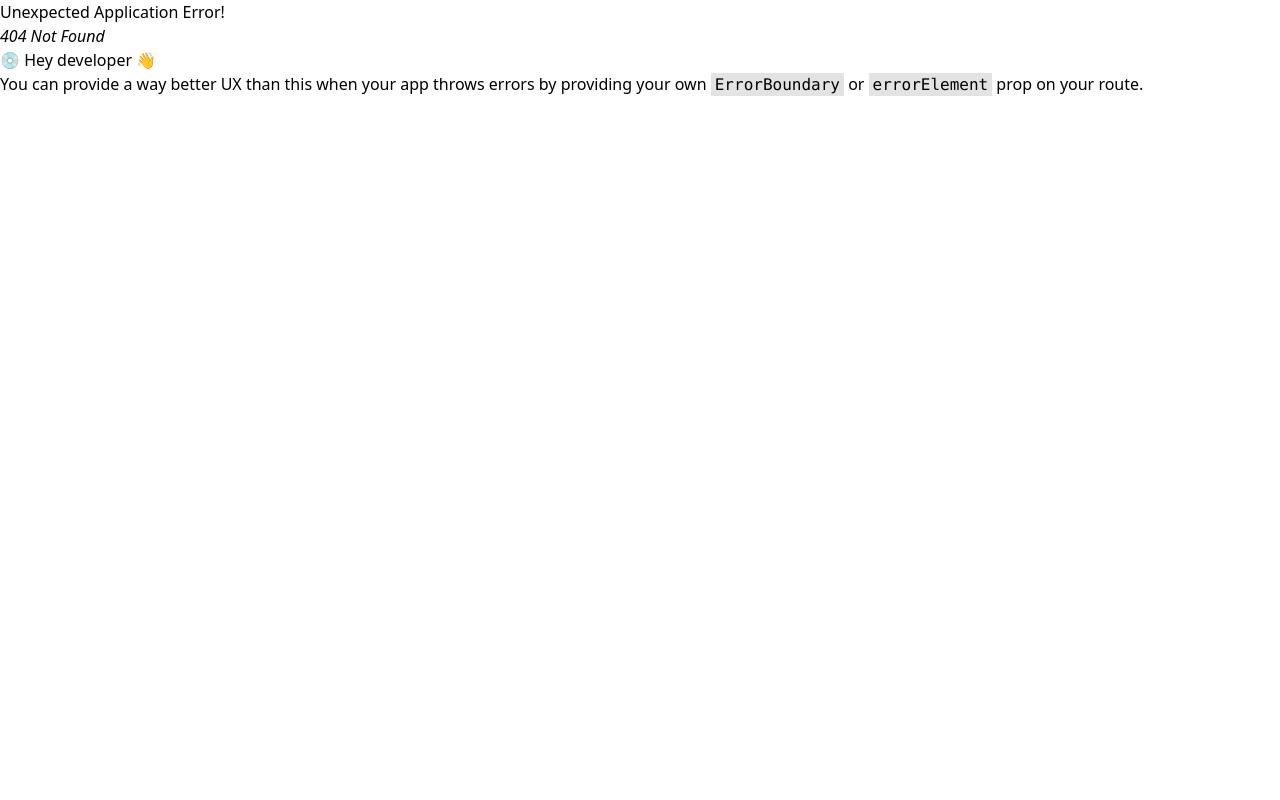
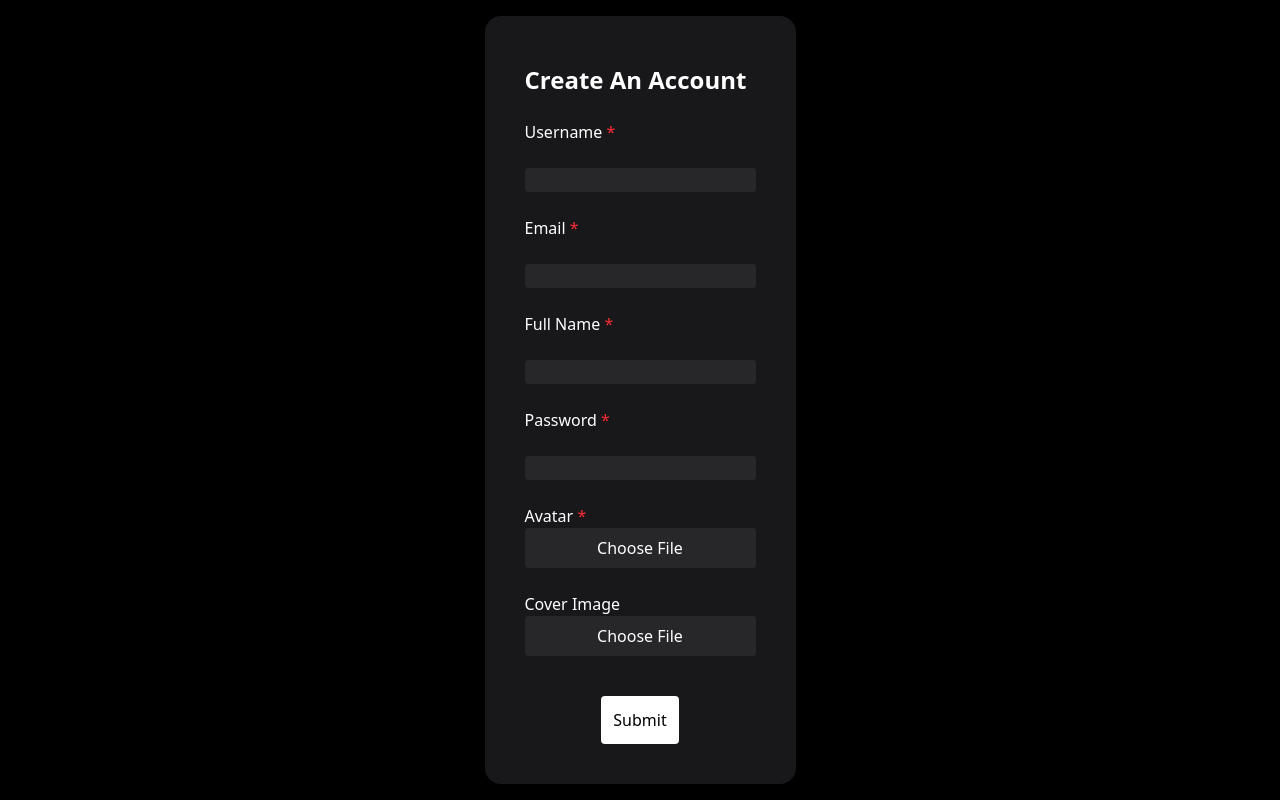
Before and after one commit to barcode8/VideoHub, a React (Vite) app in the folder Frontend/: page /register in a window 1280 px wide. Before the commit this address had no page. Built offline with nearby package versions, Linux system fonts and the light colour scheme.

Commit message:
Add register page and roboto font to all components

```diff
--- a/Frontend/package.json
+++ b/Frontend/package.json
@@ -10,6 +10,7 @@
     "preview": "vite preview"
   },
   "dependencies": {
+    "@fontsource/roboto": "^5.2.6",
     "@tailwindcss/vite": "^4.1.11",
     "axios": "^1.10.0",
     "motion": "^12.23.6",
--- /dev/null
+++ b/Frontend/src/components/FileUpload.jsx
@@ -0,0 +1,66 @@
+import {useState } from "react";
+import { FaTimes } from "react-icons/fa";
+
+export default function FileUpload({
+    label="Upload File",
+    name= "file",
+    required= true,
+    accept= "image/*"
+}){
+    const [file, setFile]= useState(null)
+    const [preview, setPreview]= useState(null)
+
+    const handleFileChange= (e)=>{
+        const selectedFile= e.target.files[0]
+        if(selectedFile){
+            setFile(selectedFile)
+            setPreview(URL.createObjectURL(selectedFile))
+        }
+    }
+
+    const removeFile= ()=>{
+        setFile(null)
+        setPreview(null)
+    }
+
+    return(
+        <div className="text-white w-full max-w-md mx-auto font-roboto">
+            <label htmlFor={name}>
+                {label} {required && <span className="text-red-500">*</span>}
+            </label>
+
+            <input
+            id={name}
+            type="file"
+            accept={accept}
+            className="hidden"
+            onChange={handleFileChange}/>
+
+            {!file ? (
+                <label htmlFor={name}
+                className="block w-full text-center bg-zinc-800 text-white py-2 rounded cursor-pointer hover:bg-zinc-700 transition">
+                    Choose File
+                </label>
+            ):(
+                <div className="relative bg-zinc-800 p-4 rounded-md mt-2 flex items-center gap-4">
+                    {preview && (
+                        <img src={preview}
+                        alt="preview"
+                        className="w-16 h-16 object-cover rounded-md"
+                        />
+                    )}
+                    <div className="flex-1">
+                        <p className="text-sm truncate">{file.name}</p>
+                        <p className="text-xs text-gray-400">{(file.size / 1024).toFixed(1)} KB</p>
+                    </div>
+                    <button
+                        onClick={removeFile}
+                        className="absolute top-2 right-2 text-gray-400 hover:text-red-500 transition"
+                    >
+                        <FaTimes size={18}/>
+                    </button>
+                </div>
+            )}
+        </div>
+    )
+}
--- a/Frontend/src/components/Header/Header.jsx
+++ b/Frontend/src/components/Header/Header.jsx
@@ -7,7 +7,7 @@ export default function Header() {
 
     return (
         <>
-            <div className="w-screen h-16 bg-black flex items-center justify-between px-4">
+            <div className="w-screen h-16 bg-black flex items-center justify-between px-4 font-roboto">
                 {/* Left: Logo */}
                 <div className="flex items-center">
                     <img
--- /dev/null
+++ b/Frontend/src/components/Login/Login.jsx
@@ -0,0 +1,6 @@
+export default function Login(){
+    return (
+        <>
+        </>
+    )
+}
--- /dev/null
+++ b/Frontend/src/components/Register/Register.jsx
@@ -0,0 +1,88 @@
+import { motion } from "framer-motion"
+import { useState } from "react";
+import FileUpload from "../FileUpload";
+
+export default function Register() {
+    const [focus, setFocus] = useState(false);
+
+    return (
+        <>
+            <div className="bg-black h-screen w-screen flex items-center justify-center font-roboto">
+                <motion.div
+                    className="bg-zinc-900 w-auto h-auto rounded-2xl p-10 flex flex-col items-start justify-start content-between space-y-6"
+                    initial={{ y: 50, opacity: 0 }}
+                    animate={{ y: 0, opacity: 1 }}
+                    transition={{ duration: 1.2, ease: "easeOut" }}
+                >
+                    <h1 className="text-white text-center pt-2 font-bold text-2xl">
+                        Create An Account
+                    </h1>
+
+                    <label htmlFor="username" className="text-white">
+                        Username <span className="text-red-500">*</span>
+                    </label>
+
+                    <input
+                        id="username"
+                        type="text"
+                        className="bg-zinc-800 text-white placeholder-white rounded"
+                    />
+
+                    <label htmlFor="email" className="text-white">
+                        Email <span className="text-red-500">*</span>
+                    </label>
+
+                    <input
+                        id="email"
+                        type="text"
+                        className="bg-zinc-800 text-white placeholder-white rounded"
+                    />
+
+                    <label htmlFor="fullname" className="text-white">
+                        Full Name <span className="text-red-500">*</span>
+                    </label>
+
+                    <input
+                        id="fullname"
+                        type="text"
+                        className="bg-zinc-800 text-white placeholder-white rounded"
+                    />
+
+                    <label htmlFor="password" className="text-white">
+                        Password <span className="text-red-500">*</span>
+                    </label>
+
+                    <input
+                        id="password"
+                        type="password"
+                        className="bg-zinc-800 text-white placeholder-white rounded"
+                    />
+
+                    <FileUpload
+                        label="Avatar"
+                        name="avatar"
+                        required={true}
+                        accept="image/*"
+                    />
+
+                    <FileUpload
+                        label="Cover Image"
+                        name="coverimage"
+                        required={false}
+                        accept="image/*"
+                    />
+
+                    <div className="w-full flex justify-center pt-4">
+                        <motion.button
+                            className=" bg-white p-3 rounded cursor-pointer"
+                            whileHover={{scale: 1.1}}
+                            whileTap={{scale: 0.95}}
+                        >
+                        Submit
+                        </motion.button>
+                    </div>
+                </motion.div>
+            </div>
+        </>
+    )
+}
--- a/Frontend/src/main.jsx
+++ b/Frontend/src/main.jsx
@@ -4,12 +4,20 @@ import {createBrowserRouter, createRoutesFromElements, RouterProvider, Route} fr
 import Layout from './Layout.jsx'
 import Home from './components/Home/Home.jsx'
 import './App.css'
+import Login from './components/Login/Login.jsx'
+import Register from './components/Register/Register.jsx'
+import '@fontsource/roboto';
+
 import Header from './components/Header/Header.jsx'
 
 const router= createBrowserRouter(
   createRoutesFromElements(
-    <Route path='/' element={<Layout />}>
-      <Route path='' element={<Home />}/>
+    <Route>
+      <Route path='/' element={<Layout />}>
+        <Route path='' element={<Home />}/>
+      </Route>
+      <Route path='/login' element={<Login />}/>
+      <Route path='/register' element={<Register />}/>
     </Route>
   )
 )
--- a/Frontend/tailwind.config.js
+++ b/Frontend/tailwind.config.js
@@ -1,12 +1,15 @@
-// tailwind.config.js
 /** @type {import('tailwindcss').Config} */
-export default{
+export default {
     content: [
-    "./index.html",
-    "./src/**/*.{js,jsx,ts,tsx}",
+        "./index.html",
+        "./src/**/*.{js,jsx,ts,tsx}",
     ],
     theme: {
-    extend: {},
+        extend: {
+            fontFamily: {
+                roboto: ['Roboto', 'sans-serif'],
+            },
+        },
     },
     plugins: [],
 }
```
Also changed, not shown: Frontend/src/App.css (line endings or trailing spaces), 1 other file (tests, documents, lock files or other folders).
